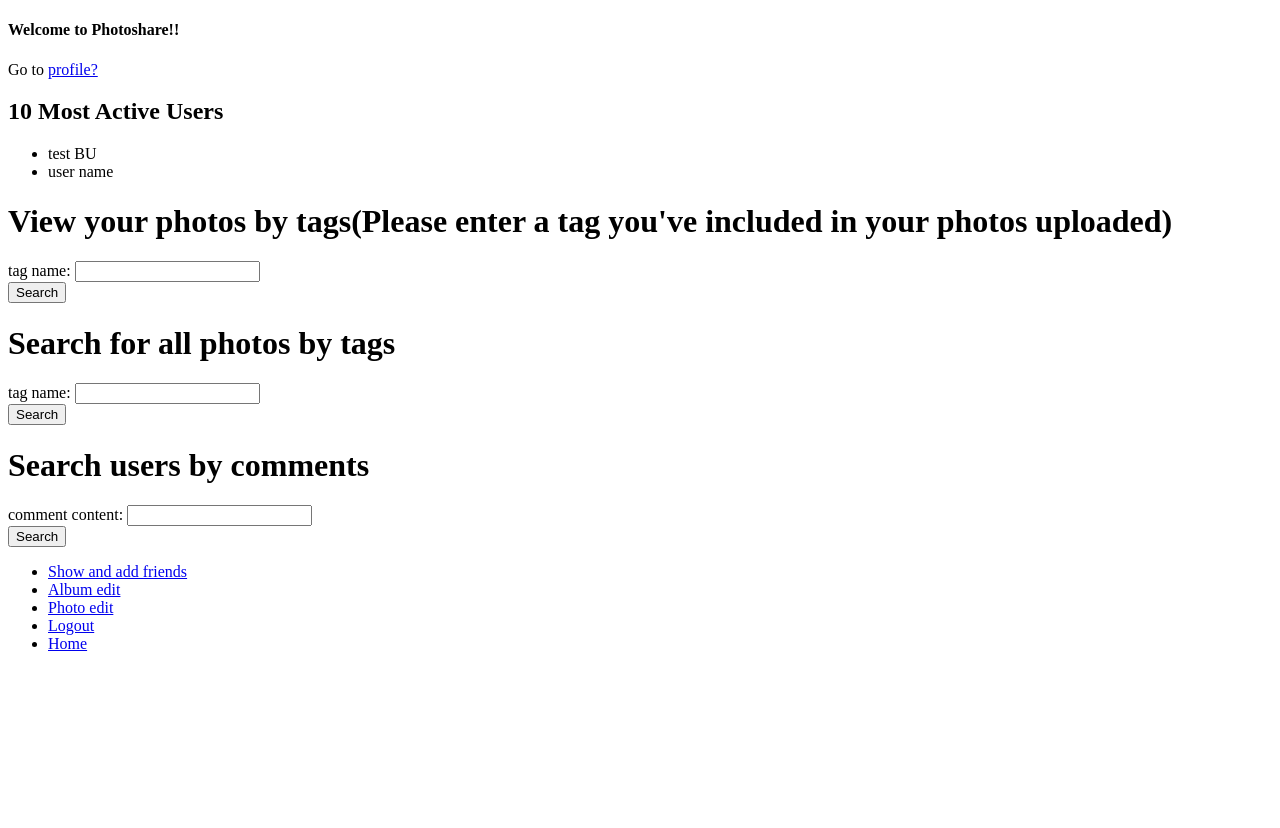
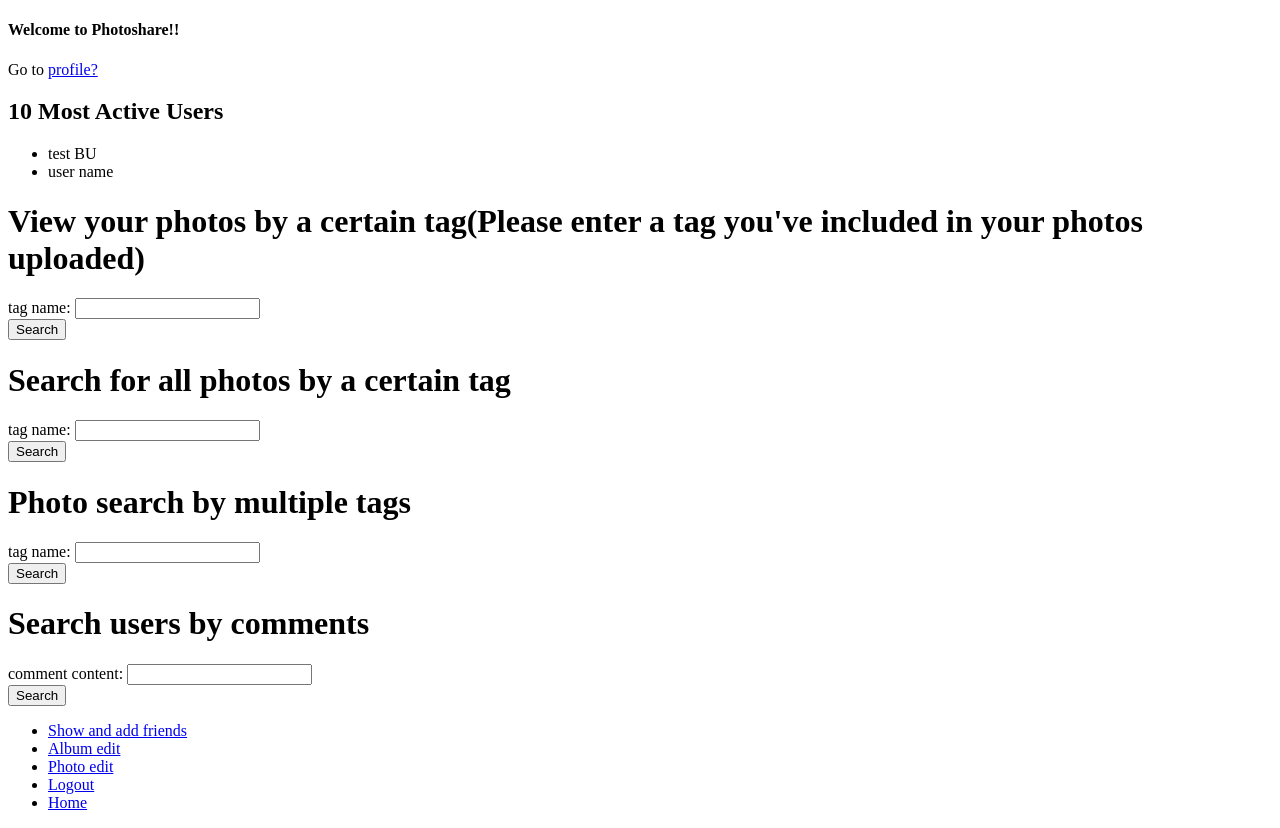
Before and after one commit to xuxusissi/460, a Flask app: page / in a window 1280 px wide. Before the commit the page ends 651 px from the top, so only its background shows below. Run offline with Flask 2, Linux system fonts and the light colour scheme; data comes from the database, SQL or seed files in the repository; data that the repository does not hold is empty.

Commit message:
added comment + multiple tags
finished add_comment + try search by multiple tags

```diff
--- a/app.py
+++ b/app.py
@@ -456,6 +456,24 @@ def view_all_photo():
     else:
         return render_template('viewall.html', tag_photo_all=getAllTagPhoto(tag))
 
+@app.route('/searchtags', methods=['GET','POST'])
+def search_by_tags():
+    if request.method=='POST':
+        tag = request.form.get('tag')
+        tag = tag.split(" ")
+        print(tag)
+        list_photos = []
+        for t in tag:
+            if isTagUnique(t):
+                list_photos += getPhotosByTags(t)
+        print(list_photos)
+        if list_photos != []:
+            return render_template("searchtags.html", message="Here are all photos with tags", listphotos=list_photos)
+        else:
+            return render_template("hello.html", name=flask_login.current_user.id, message='No photo with this tag!',
+                                      photos=getAllPhoto(),tags=mostTag(),activities=activeUsers())
+    else:
+        return render_template("hello.html", name=flask_login.current_user.id, photos=getAllPhoto(),tags=mostTag(),activities=activeUsers())
 
 
 
@@ -502,7 +520,6 @@ def add_comment():
             return render_template('hello.html', message='Your comment is added!', photos=getAllPhoto(),
                                    name=flask_login.current_user.id, tags=mostTag(), activities=activeUsers())
     else:
-    #if not session.get('logged_in'):
         print("not logged in")
         cursor = conn.cursor()
         cursor.execute(
--- a/templates/hello.html
+++ b/templates/hello.html
@@ -89,7 +89,7 @@
 
     <body>
         <div class="title">
-            <h1>View your photos by tags(Please enter a tag you've included in your photos uploaded)</h1>
+            <h1>View your photos by a certain tag(Please enter a tag you've included in your photos uploaded)</h1>
         </div>
             <form method="post" enctype="multipart/form-data" action="/viewy">
                 <label for="tag">tag name:</label>
@@ -99,7 +99,7 @@
     </body>
     <body>
         <div class="title">
-            <h1>Search for all photos by tags</h1>
+            <h1>Search for all photos by a certain tag</h1>
         </div>
             <form method="post" enctype="multipart/form-data" action="/viewall">
                 <label for="tag">tag name:</label>
@@ -107,17 +107,16 @@
                 <input type="submit" value="Search" />
             </form>
     </body>
-{#    <body>#}
-{#        <div class="title">#}
-{#            <h1>Photo search (multiple tags)</h1>#}
-{#        </div>#}
-{#            <form method="post" enctype="multipart/form-data" action="/viewall">#}
-{#                <label for="tag">tag name:</label>#}
-{#                <input type="text" name="tag" required='true' /><br />#}
-{#                <input type="submit" value="Search" />#}
-{#            </form>#}
-{#    </body>#}
-
+    <body>
+        <div class="title">
+            <h1>Photo search by multiple tags</h1>
+        </div>
+            <form method="post" enctype="multipart/form-data" action="/searchtags">
+                <label for="tag">tag name:</label>
+                <input type="text" name="tag" required='true' /><br />
+                <input type="submit" value="Search" />
+            </form>
+    </body>
      <body>
         <div class="title">
             <h1>Search users by comments</h1>
```
Also changed, not shown: templates/searchtags.html (added, +17 -0 lines).
